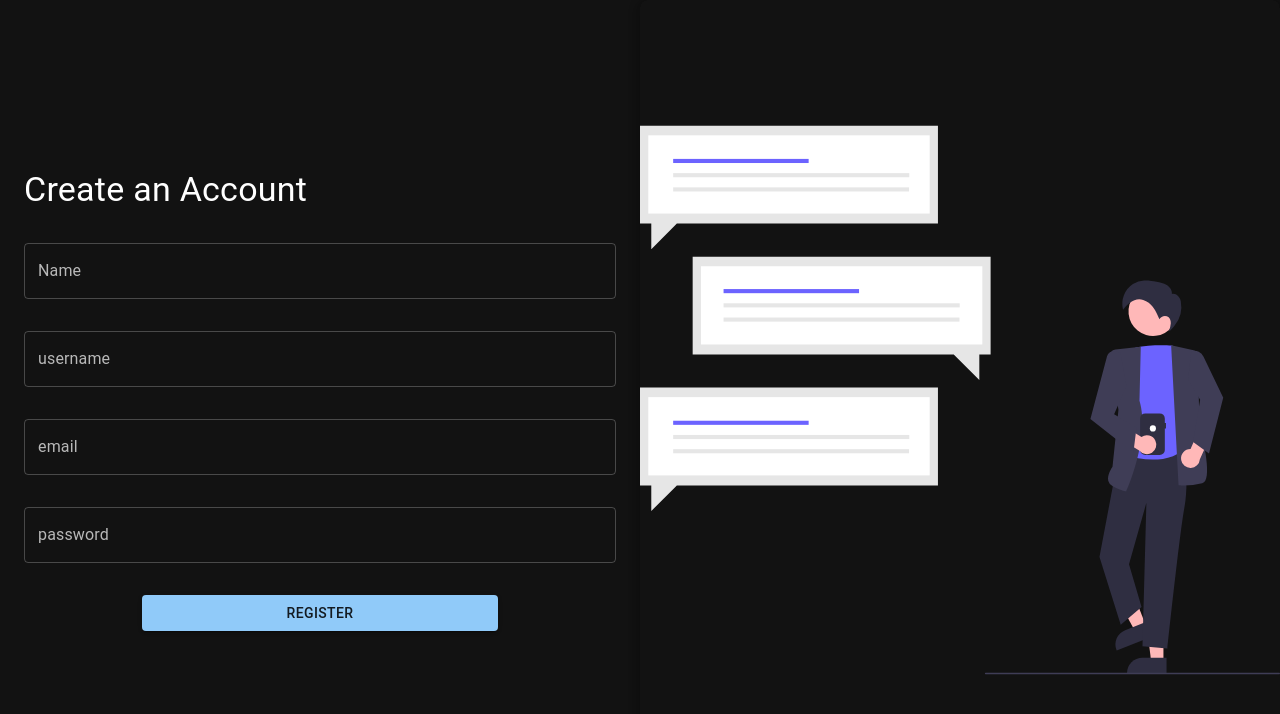
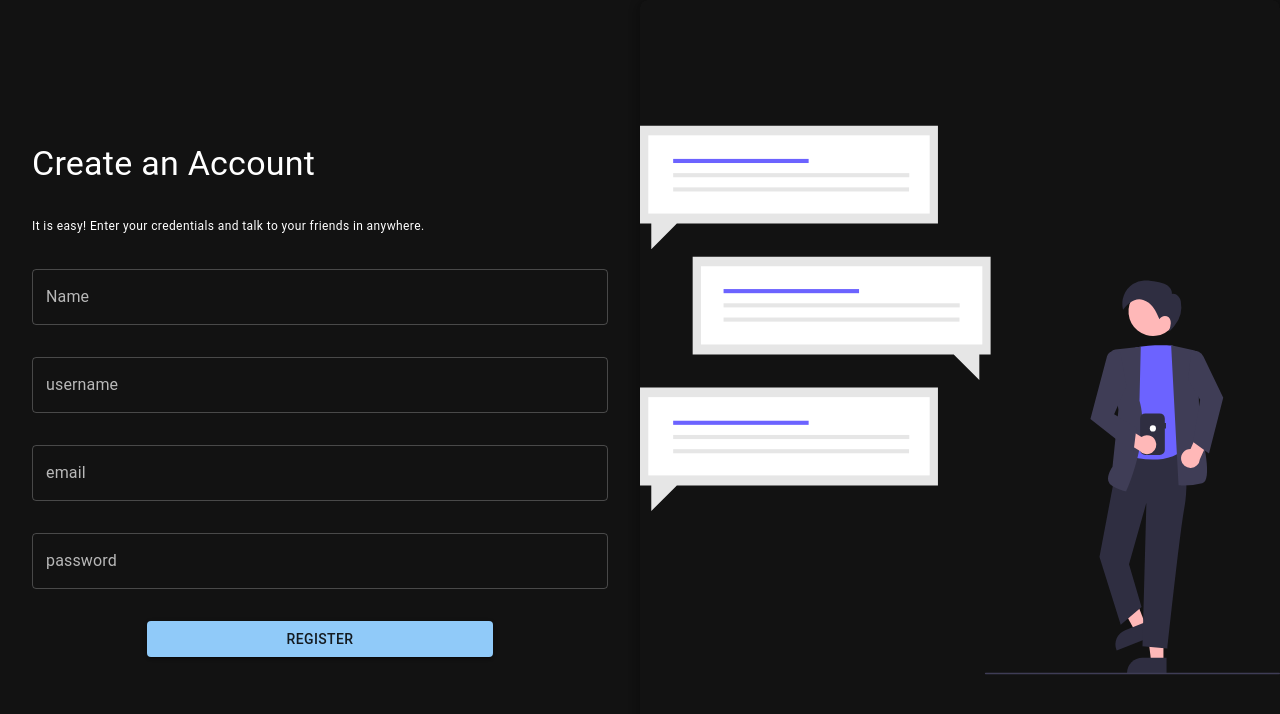
Before and after one commit to inaciogu/Chat-app, a React (Create React App) app: page /registration in a window 1280 px wide. Shown: the top 714 px of the page. Built offline with nearby package versions, Linux system fonts and the light colour scheme; no server answers.

Commit message:
feat: registration subtitle

```diff
--- a/src/pages/Registration.tsx
+++ b/src/pages/Registration.tsx
@@ -49,8 +49,9 @@ export default function Registration() {
 
   return (
     <RootStyle>
-      <Stack component="form" onSubmit={handleSubmit(onSubmit)} width="100%" height="100%" spacing={4} justifyContent="center" alignItems="center" padding={3}>
+      <Stack component="form" onSubmit={handleSubmit(onSubmit)} width="100%" height="100%" spacing={4} justifyContent="center" alignItems="center" padding={4}>
         <Typography alignSelf="flex-start" variant="h4">Create an Account</Typography>
+        <Typography alignSelf="flex-start" variant="caption">It is easy! Enter your credentials and talk to your friends in anywhere.</Typography>
         <Controller
           name="name"
           control={control}
```
